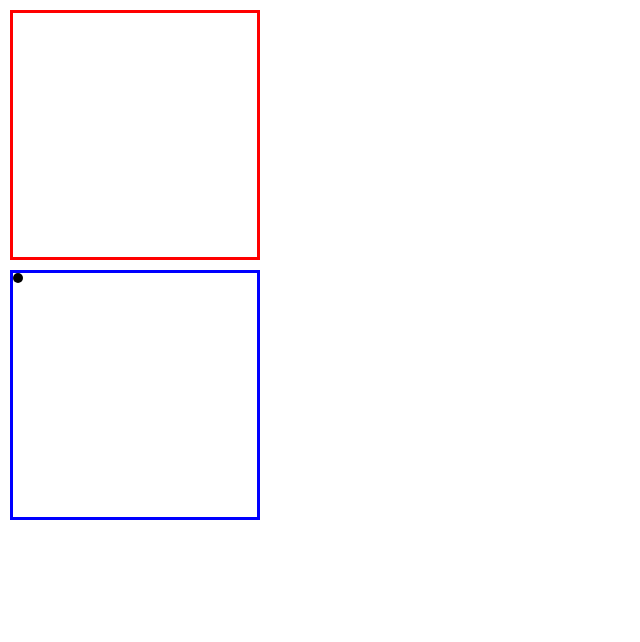
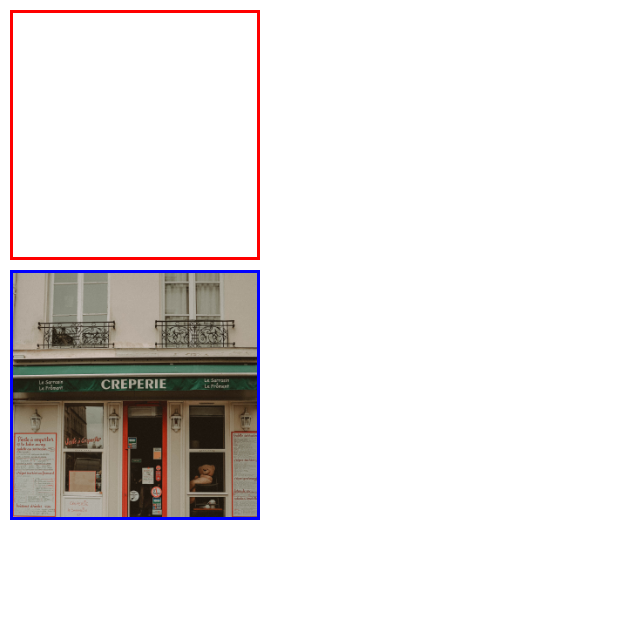
Before and after one commit to 4iLeRmax/scale, a plain HTML site: page index.html in a window 1280 px wide. Shown: the whole page, without its empty margins (0-640 px from the left). Drawn offline with Linux system fonts and the light colour scheme.

Commit message:
Add files via upload

```diff
--- a/index.html
+++ b/index.html
@@ -12,7 +12,8 @@
 
   <div class="block-1"></div>
   <div class="block-2">
-    <div class="circle"></div>
+    <!-- <div class="circle"></div> -->
+    <img src="1.jpg">
   </div>
   <div class="out-1"></div>
 
--- a/style.css
+++ b/style.css
@@ -15,6 +15,14 @@
   height: 250px;
   border: 3px solid blue;
   margin: 10px;
+  overflow: hidden;
+  position: relative;
+}
+img{
+  width: 100%;
+  transform: scale(1);
+  position: absolute;
+  /* top: 50%; */
 }
 .circle{
   position: absolute;
```
